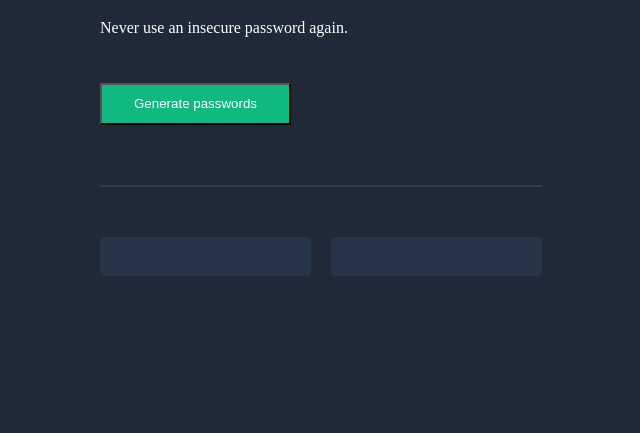
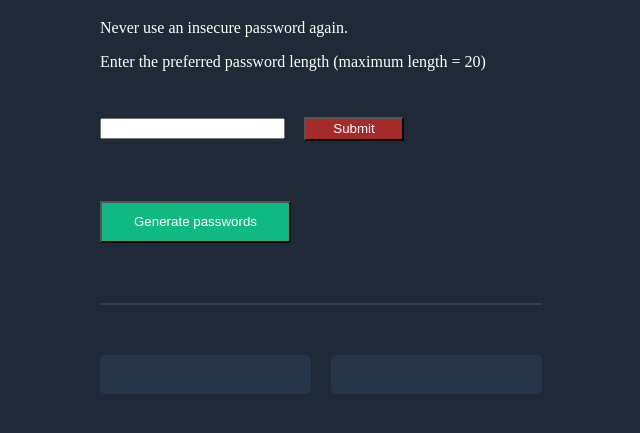
Before and after one commit to Enemaki/Password-generator, a plain HTML site: page index.html in a window 1280 px wide. Shown: the part 91-524 px from the top of the page, without its empty margins (319-959 px from the left). Drawn offline with Linux system fonts and the light colour scheme.

Commit message:
Updated version of files

```diff
--- a/index.css
+++ b/index.css
@@ -59,3 +59,14 @@ button {
     margin-left: 5px;
     margin-right: 0;
 }
+
+#getvalue {
+    background-color: brown;
+    height: 24px;
+    width: 100px;
+    margin-left: 15px;
+}
+
+#caution {
+    color: red;
+}
--- a/index.html
+++ b/index.html
@@ -7,6 +7,12 @@
             <div id="main">
                 <h1>Generate a <span>random password</span></h1>
                 <p>Never use an insecure password again.</p>
+                <div>
+                    <p>Enter the preferred password length (maximum length = 20)</p>
+                    <p id="caution"></p>
+                    <input type="text" id="myinput">
+                    <button onclick="getValue()" id="getvalue">Submit</button>
+                </div>
                 <button onclick="generate()">Generate passwords</button>
                 <div id="line"></div>
                 <div class="password">
--- a/index.js
+++ b/index.js
@@ -4,9 +4,28 @@ const characters = ["A","B","C","D","E","F","G","H","I","J","K","L","M","N","O"
 let password1 = document.getElementById("password1")
 let password2 = document.getElementById("password2")
 
+function getValue() {
+    // Get the input element
+    let input = document.getElementById("myinput")
+
+    // Get the value of the input
+    let value = input.value
+
+    if (value > 20) {
+        document.getElementById("caution").textContent = "The password length cannot be more than 20 characters"
+    } else {
+        // Display the value
+        document.getElementById("caution").textContent = ""
+        return value
+        // or you can use alert(value) to display it in an alert box
+    }
+}
+
+
 function randomPassword() {
+    let passwordLength = getValue()
     let randomGenerated = ""
-    for (i = 0; i < 15; i++) {
+    for (i = 0; i < passwordLength; i++) {
         let randomNumber = Math.floor(Math.random() * characters.length)
         randomGenerated += characters[randomNumber]
     }
```
Also changed, not shown: 1 other file.
